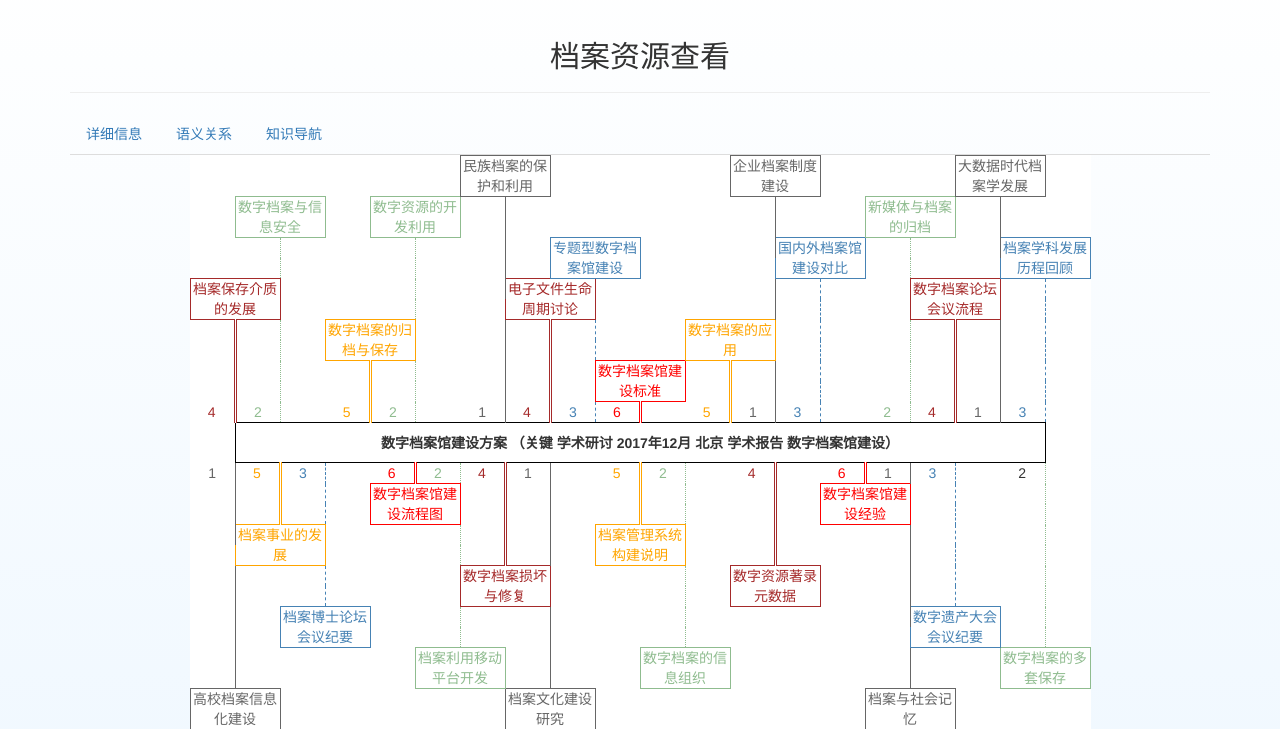
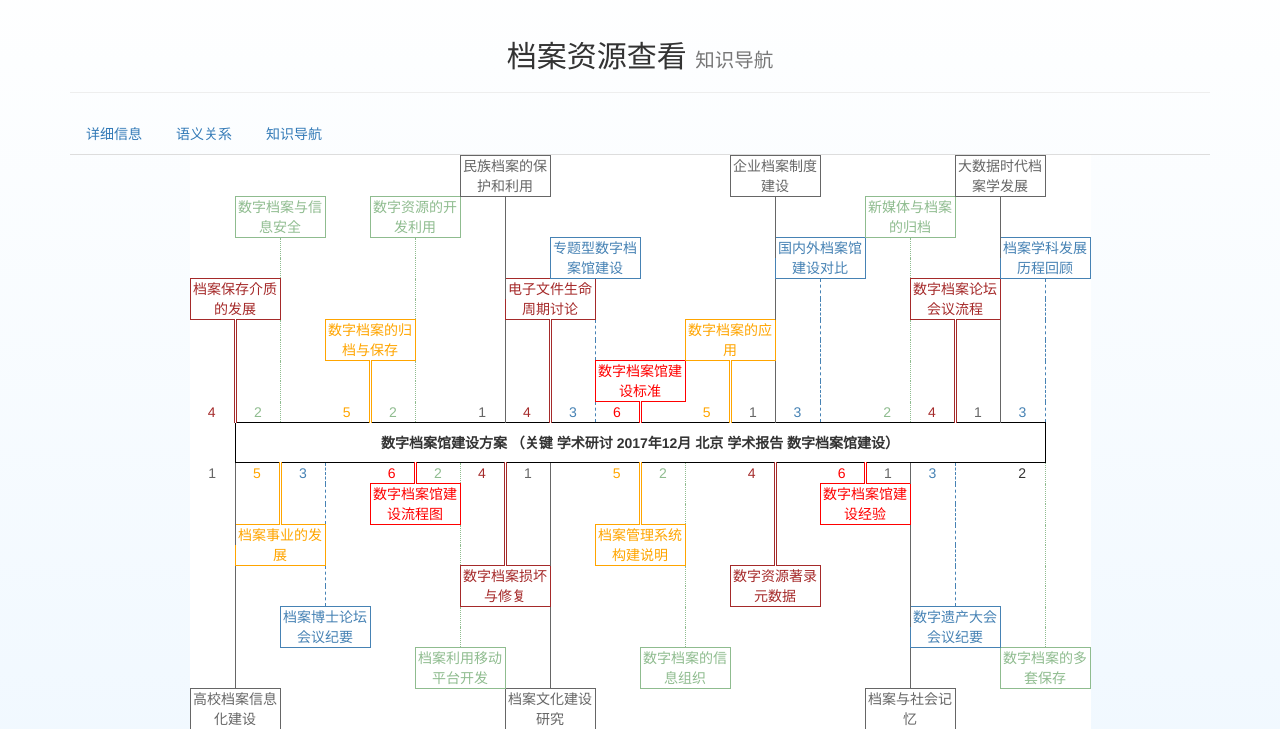
Before and after one commit to rucyang/metadata, a Python web app: template app/templates/knowledge.html in a window 1280 px wide. Shown: the part 52-781 px from the top of the page. Run offline with Jinja, Linux system fonts and the light colour scheme; the template is opened without the code that fills it, so the values that code supplies are empty; some libraries are stand-ins or nearby versions.

```diff
--- a/app/templates/knowledge.html
+++ b/app/templates/knowledge.html
@@ -1,7 +1,7 @@
 {% extends 'base.html' %}
 {% import '_macros.html' as macros %}
 {% block title %} 资源管理 - 首页 {% endblock %}
-{% block page_title %} 档案资源查看 <small>{{ file.title_proper }}</small> {% endblock %}
+{% block page_title %} 档案资源查看 <small>知识导航</small> {% endblock %}
 {% block page_content %}
 <style type="text/css">
 body{
```
